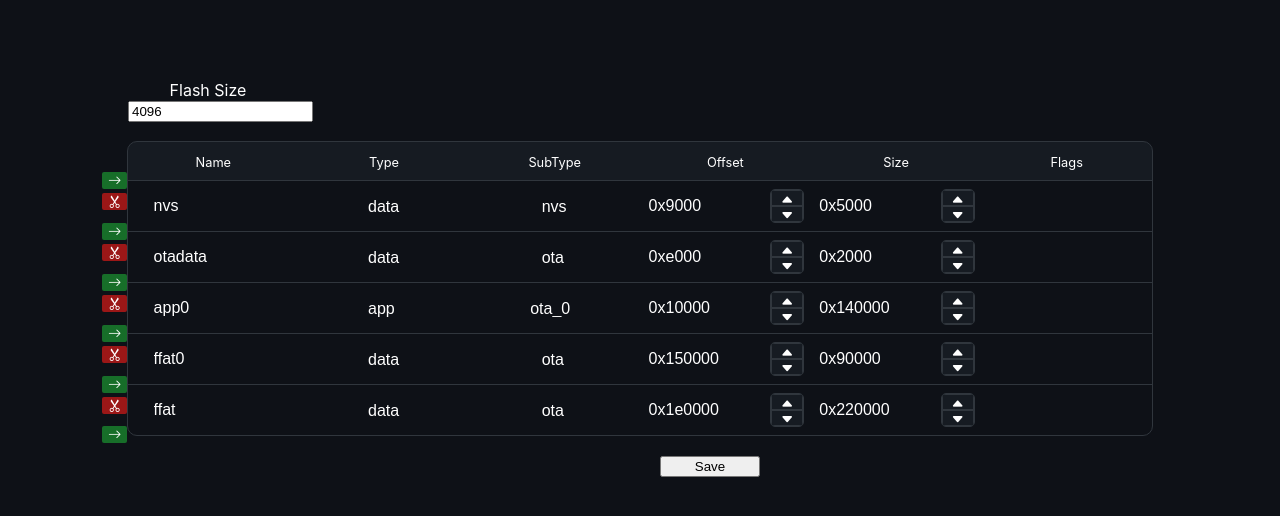
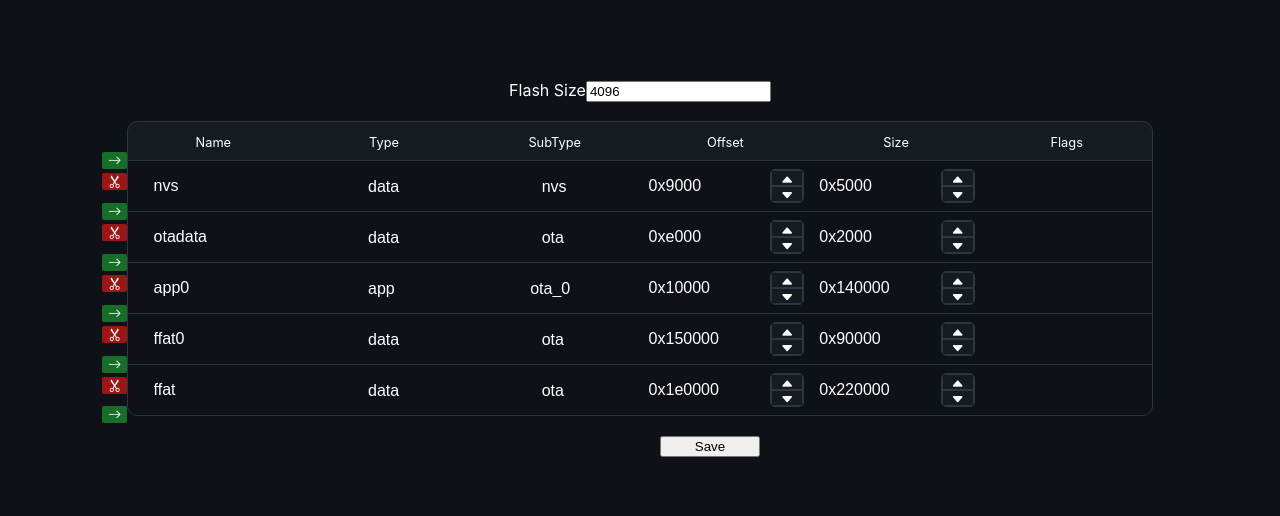
Before and after one commit to platevoltage/esp32-partition-calculator, a React (Create React App) app: page / in a window 1280 px wide. Shown: the top 516 px of the page. Built offline with nearby package versions, Linux system fonts and the light colour scheme.

Commit message:
moved FlashSize to own component

```diff
--- a/src/App.tsx
+++ b/src/App.tsx
@@ -2,6 +2,7 @@ import { useState } from 'react';
 import './App.css';
 import Table from './components/Table';
 import "bootstrap-icons/font/bootstrap-icons.css";
+import FlashSize from './components/FlashSize';
 
 
 function App() {
@@ -9,9 +10,8 @@ function App() {
   return (
     <div className="App">
       <div style={{ display: 'flex', flexDirection: 'column'}}>
-        <label htmlFor="flashSize"  style={{width: "10em"}}>Flash Size
-        <input name="flash-size" type="text" value={flashSize} onChange={(e) =>  setFlashSize(+e.target.value) }></input>
-        </label><br></br>
+        <FlashSize flashSize={flashSize} setFlashSize={setFlashSize} />
+        <br></br>
         <Table flashSize={flashSize*1024} />
       </div>
     </div>
--- /dev/null
+++ b/src/components/FlashSize.tsx
@@ -0,0 +1,18 @@
+import React from 'react'
+import UpDown from './UpDown';
+
+interface Props {
+    flashSize: number;
+    setFlashSize: (value: number) => void;
+}
+
+export default function FlashSize({flashSize, setFlashSize}: Props) {
+  return (
+    <div>
+        <label htmlFor="flashSize"  style={{width: "10em"}}>Flash Size
+            <input name="flash-size" type="text" value={flashSize} onChange={(e) =>  setFlashSize(+e.target.value) }></input>
+        </label>
+        {/* <UpDown table={table} setTable={setTable} i={i} param={"offset"}/> */}
+    </div>
+  )
+}
```
